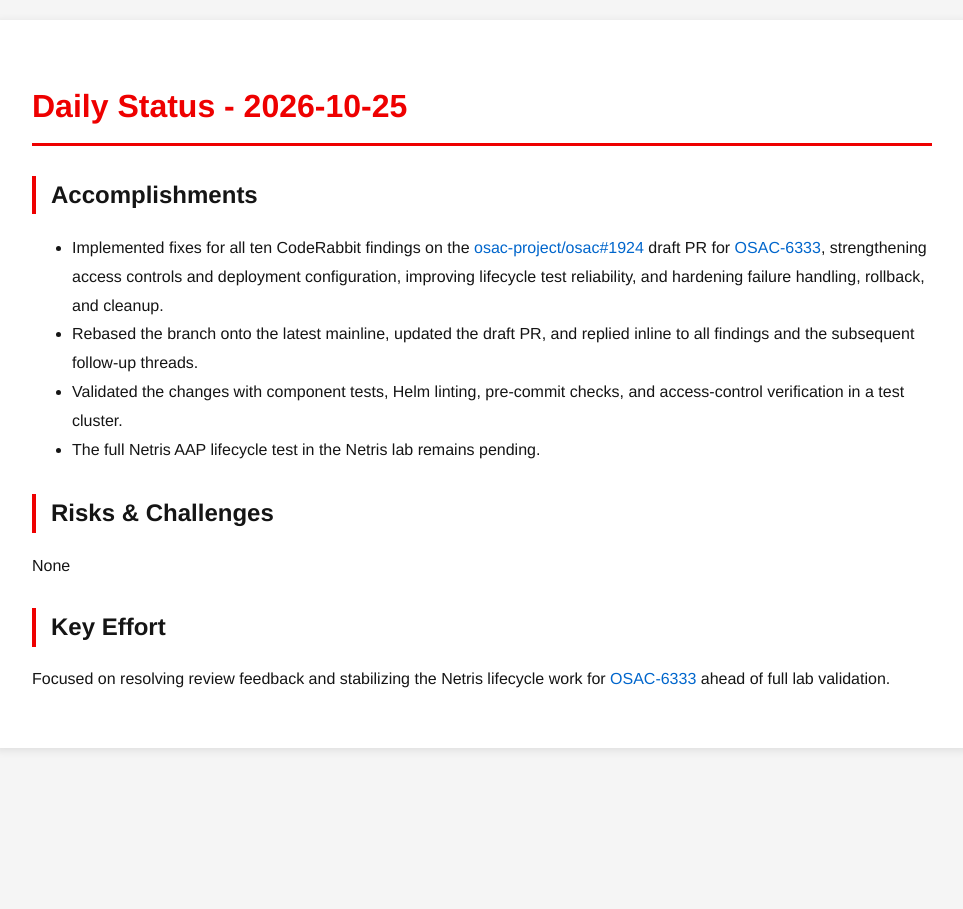
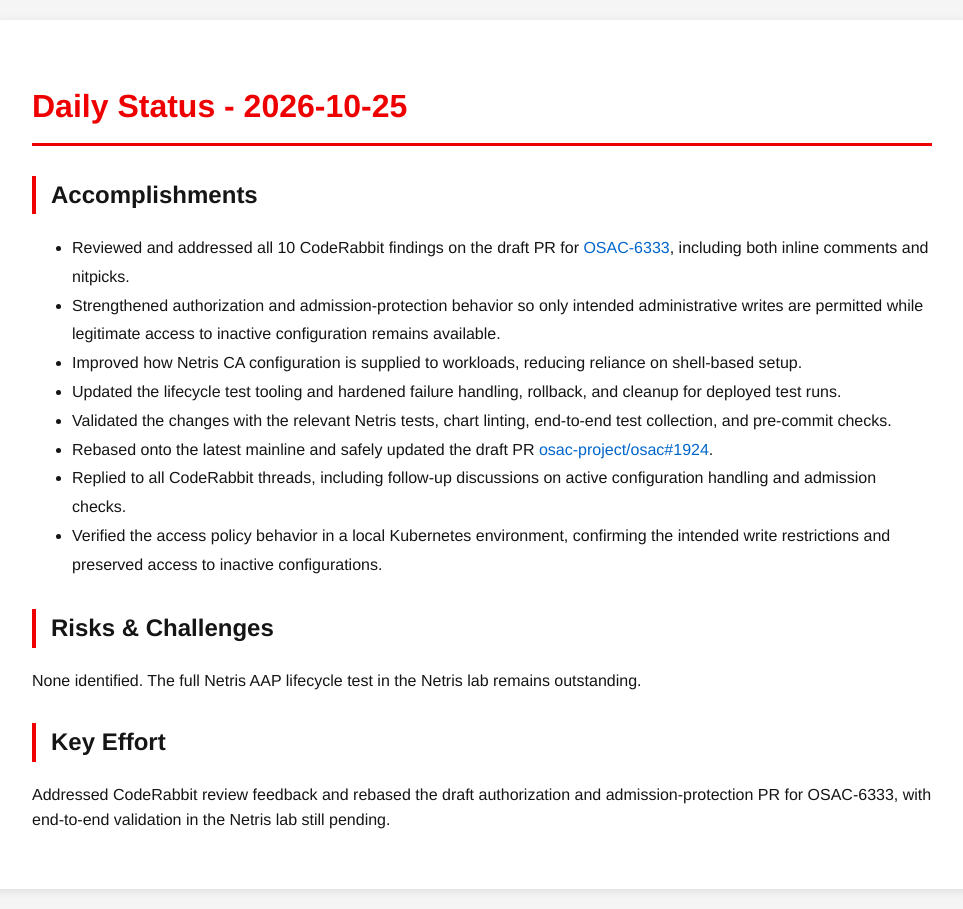
Before and after one commit to tzvatot/daily-status, a Jekyll site: the page built from 2026-10-25.md, in a window 1280 px wide. Shown: the whole page, without its empty margins (158-1121 px from the left). Built offline with Jekyll 4.4.1, drawn with Linux system fonts in a browser that asks for light colours.

Commit message:
Daily status update - 2026-10-25

```diff
--- a/2026-10-25.md
+++ b/2026-10-25.md
@@ -7,13 +7,17 @@
 # Daily Status - 2026-10-25
 
 ## Accomplishments
-- Implemented fixes for all ten CodeRabbit findings on the [osac-project/osac#1924](https://github.com/osac-project/osac/pull/1924) draft PR for [OSAC-6333](https://redhat.atlassian.net/browse/OSAC-6333), strengthening access controls and deployment configuration, improving lifecycle test reliability, and hardening failure handling, rollback, and cleanup.
-- Rebased the branch onto the latest mainline, updated the draft PR, and replied inline to all findings and the subsequent follow-up threads.
-- Validated the changes with component tests, Helm linting, pre-commit checks, and access-control verification in a test cluster.
-- The full Netris AAP lifecycle test in the Netris lab remains pending.
+- Reviewed and addressed all 10 CodeRabbit findings on the draft PR for [OSAC-6333](https://redhat.atlassian.net/browse/OSAC-6333), including both inline comments and nitpicks.
+- Strengthened authorization and admission-protection behavior so only intended administrative writes are permitted while legitimate access to inactive configuration remains available.
+- Improved how Netris CA configuration is supplied to workloads, reducing reliance on shell-based setup.
+- Updated the lifecycle test tooling and hardened failure handling, rollback, and cleanup for deployed test runs.
+- Validated the changes with the relevant Netris tests, chart linting, end-to-end test collection, and pre-commit checks.
+- Rebased onto the latest mainline and safely updated the draft PR [osac-project/osac#1924](https://github.com/osac-project/osac/pull/1924).
+- Replied to all CodeRabbit threads, including follow-up discussions on active configuration handling and admission checks.
+- Verified the access policy behavior in a local Kubernetes environment, confirming the intended write restrictions and preserved access to inactive configurations.
 
 ## Risks & Challenges
-None
+None identified. The full Netris AAP lifecycle test in the Netris lab remains outstanding.
 
 ## Key Effort
-Focused on resolving review feedback and stabilizing the Netris lifecycle work for [OSAC-6333](https://redhat.atlassian.net/browse/OSAC-6333) ahead of full lab validation.
+Addressed CodeRabbit review feedback and rebased the draft authorization and admission-protection PR for OSAC-6333, with end-to-end validation in the Netris lab still pending.
```
